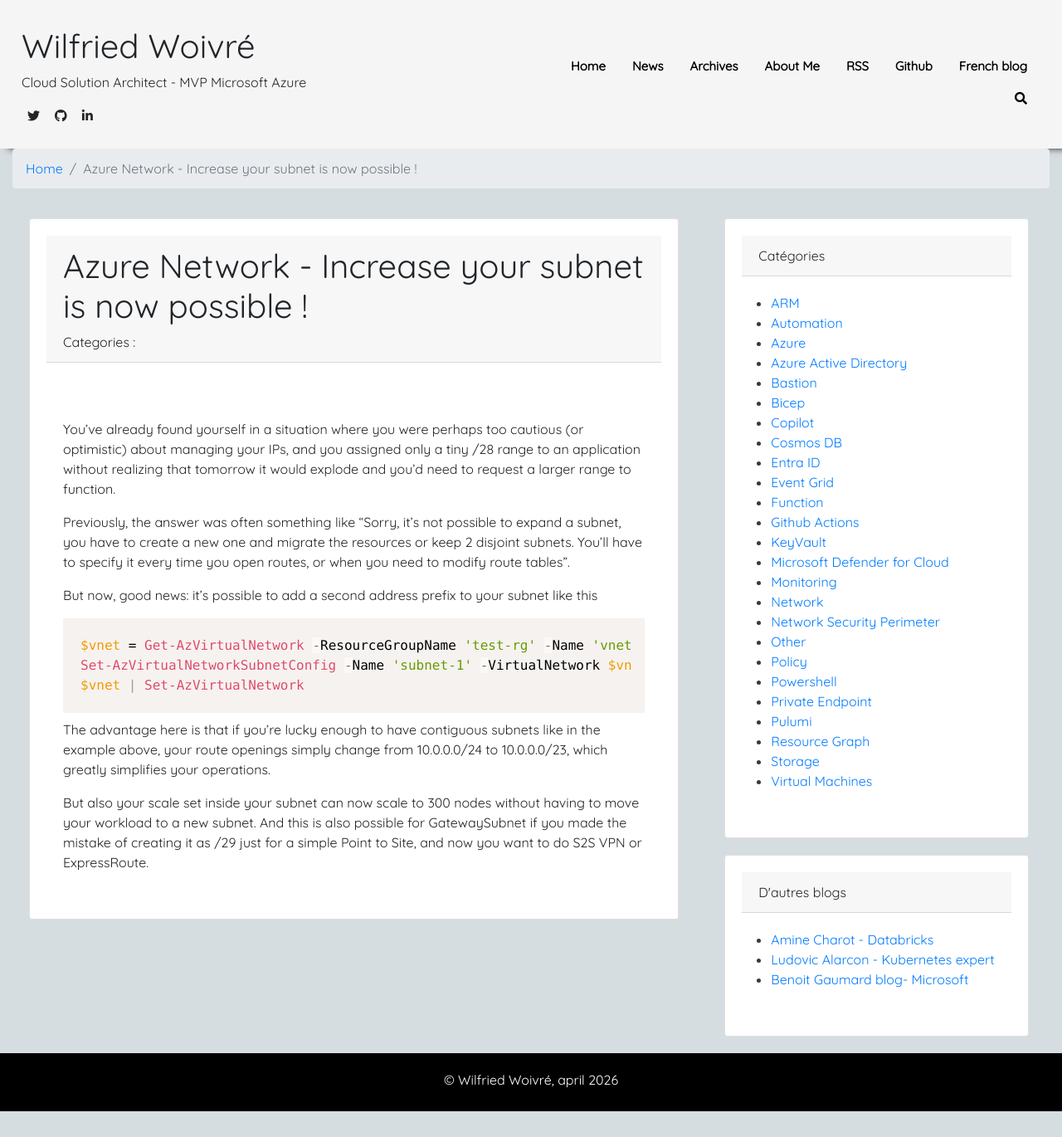
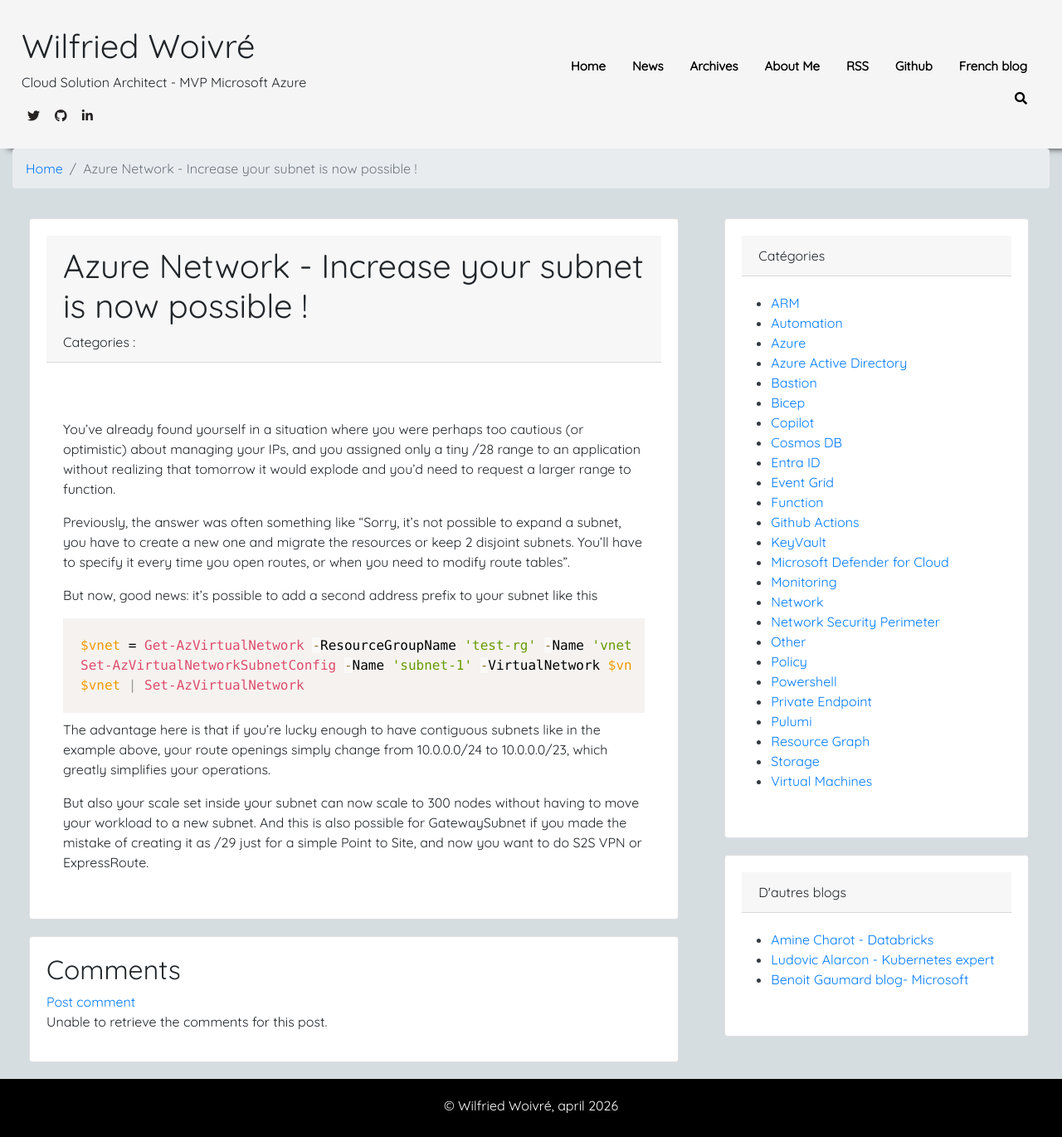
Before and after one commit to wilfriedwoivre/wilfriedwoivre.en.github.io, a Jekyll site: the page built from _posts/2025-10-17-azure-network-increase-your-subnet-is-now-possible.md, in a window 1280 px wide. Shown: the whole page at 83% size. Built offline with Jekyll 4.4.1, drawn with Linux system fonts in a browser that asks for light colours; nearby versions of some CDN libraries; before the commit the page ends 1339 px from its top, so only the background shows below that; some of the changed lines change nothing that is shown.

Commit message:
Add comment id

```diff
--- a/_posts/2025-10-17-azure-network-increase-your-subnet-is-now-possible.md
+++ b/_posts/2025-10-17-azure-network-increase-your-subnet-is-now-possible.md
@@ -3,7 +3,7 @@ layout: post
 title: Azure Network - Increase your subnet is now possible !
 date: 2025-10-17
 categories: [  ]
-githubcommentIdtoreplace:
+comments_id: 58
 ---
 
 You've already found yourself in a situation where you were perhaps too cautious (or optimistic) about managing your IPs, and you assigned only a tiny /28 range to an application without realizing that tomorrow it would explode and you'd need to request a larger range to function.
```
